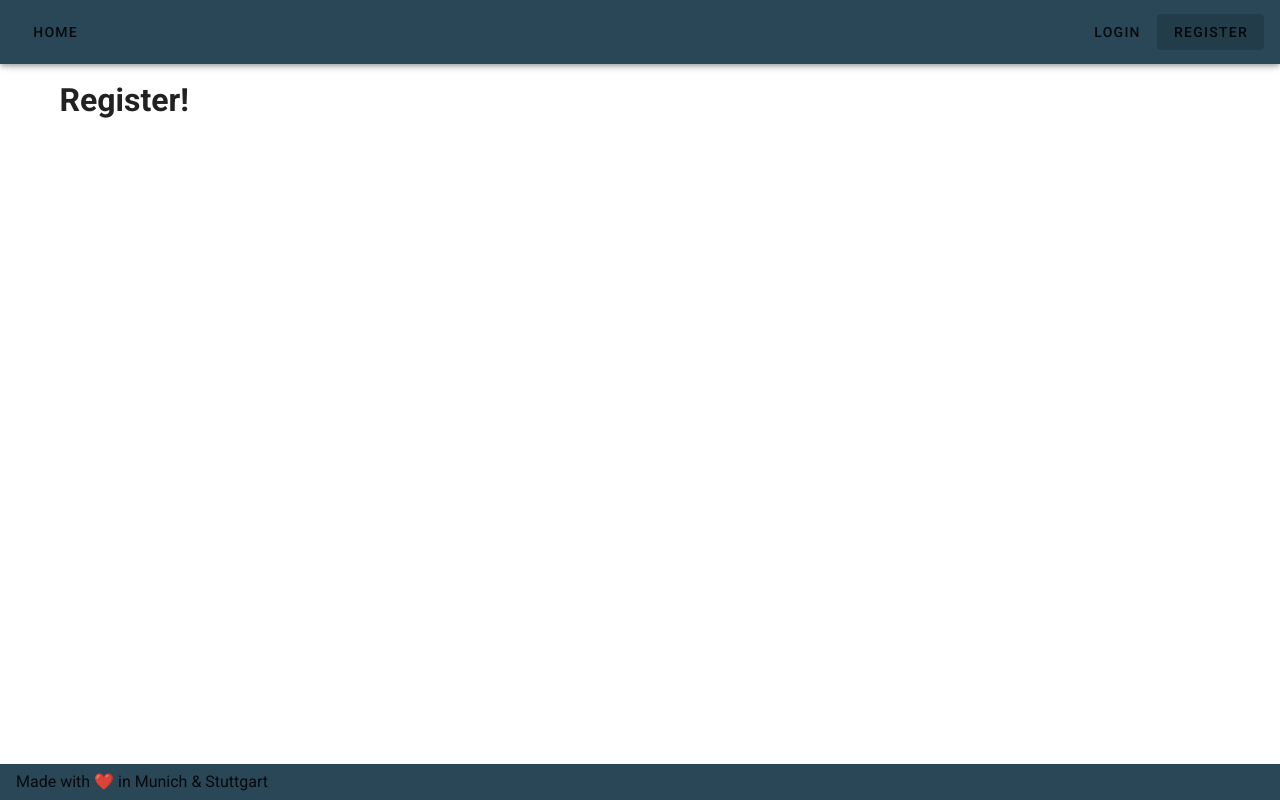
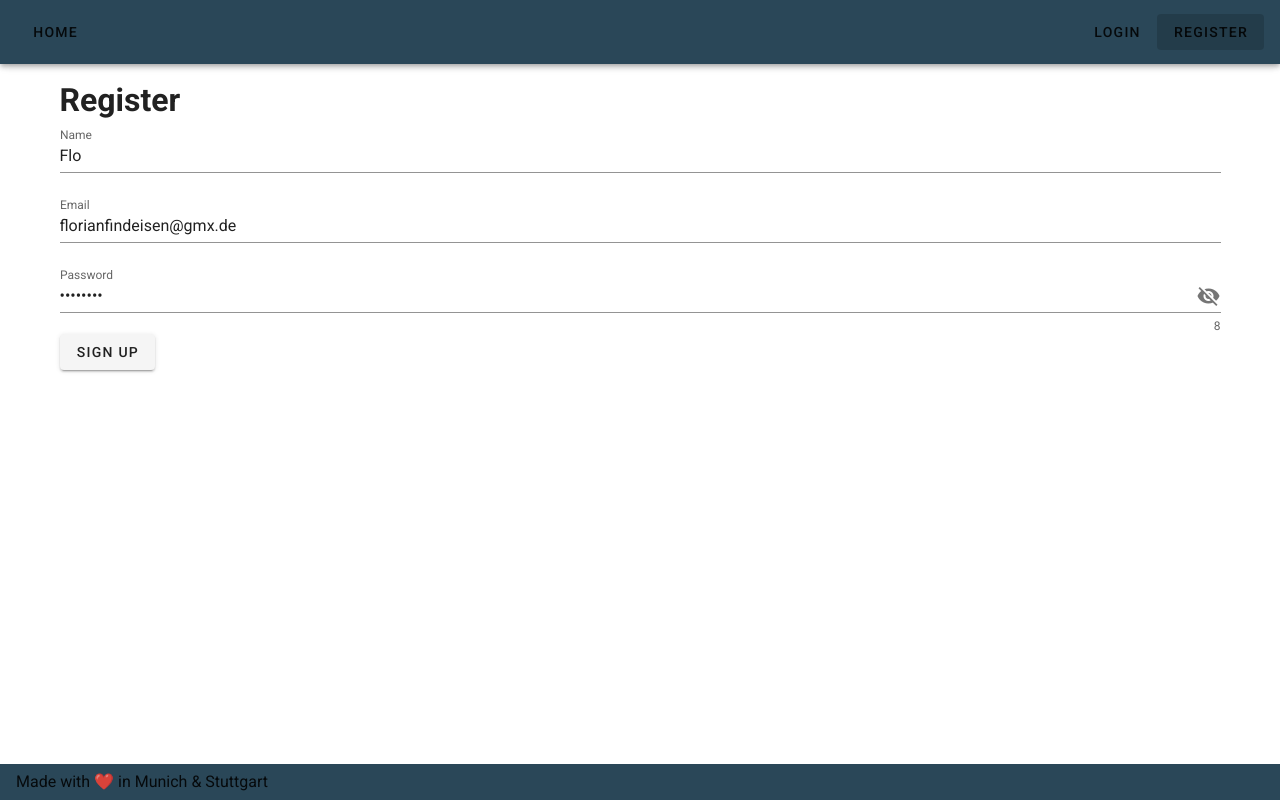
Before and after one commit to samuelstelzer/timerapper, a Nuxt app: page /register in a window 1280 px wide. Built offline with nearby package versions, Linux system fonts and the light colour scheme; no server answers.

Commit message:
registration form completed

```diff
--- a/components/auth/UserAuthForm.vue
+++ b/components/auth/UserAuthForm.vue
@@ -47,6 +47,7 @@ export default {
       showPassword: false,
       //hasName: false,
       userInfo: {
+        name: "Flo",
         email: "florianfindeisen@gmx.de",
         password: "Z75365er",
       },
--- a/pages/register.vue
+++ b/pages/register.vue
@@ -1,13 +1,31 @@
 <template>
   <v-container>
-    <h1>Register!</h1>
+    <h1>Register</h1>
+    <UserAuthForm
+      buttonText="Sign up"
+      :submitForm="registerUser"
+      :hasName="true"
+    />
   </v-container>
 </template>
+<script>
+import UserAuthForm from "@/components/auth/UserAuthForm";
+import gql from "graphql-tag";
 
-<script>
 export default {
-  name: "register"
+  name: "register",
+  components: {
+    UserAuthForm,
+  },
+  methods: {
+    async registerUser(registrationinfo) {
+      console.log(registrationinfo);
+      await this.$axios.post("/auth/register", registrationinfo);
+      this.$auth.loginWith("local", {
+        data: registrationinfo,
+      });
+      //alert("Manfred das mürrische Etwas");
+    },
+  },
 };
 </script>
-
-<style></style>
```
